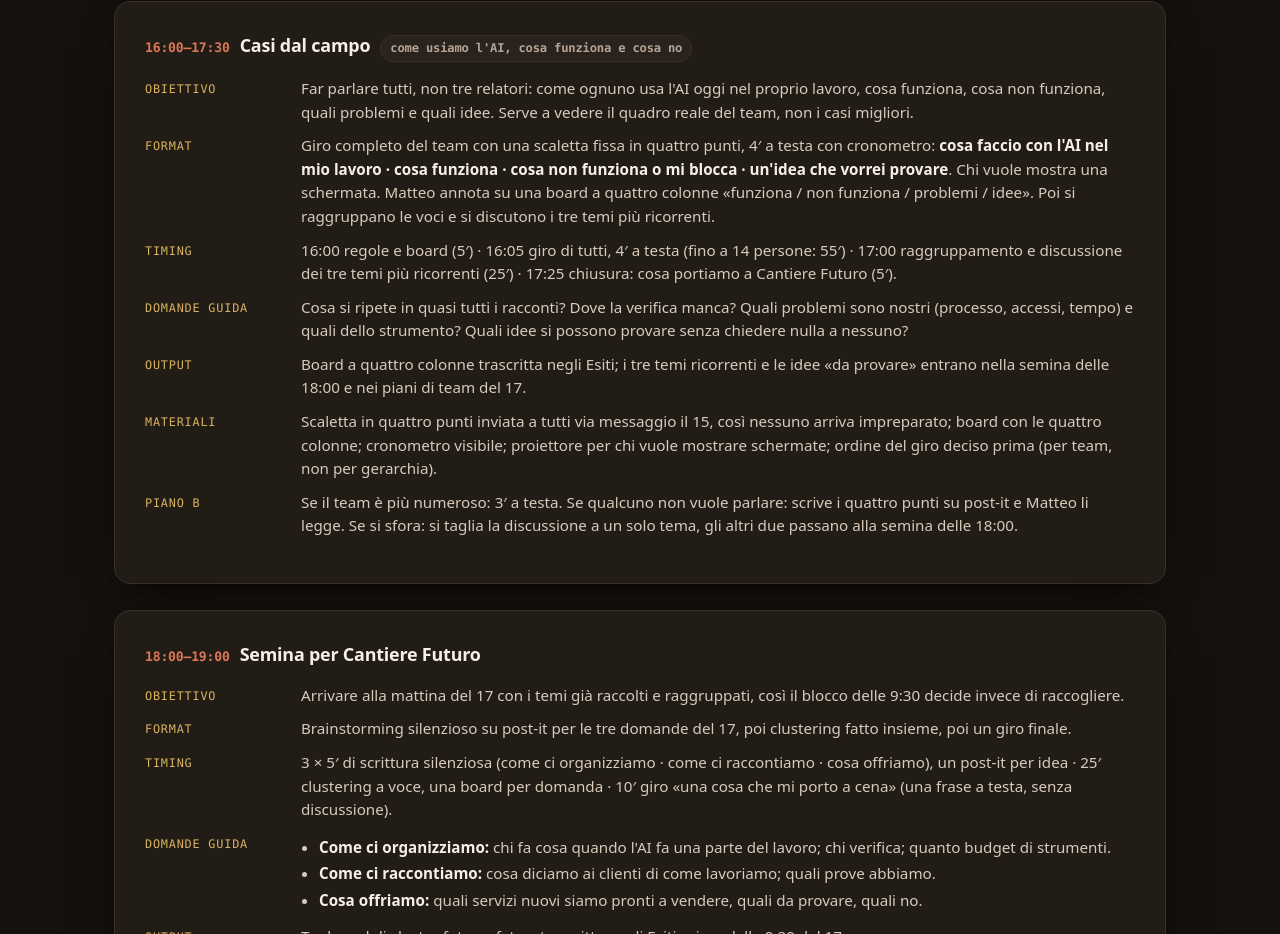
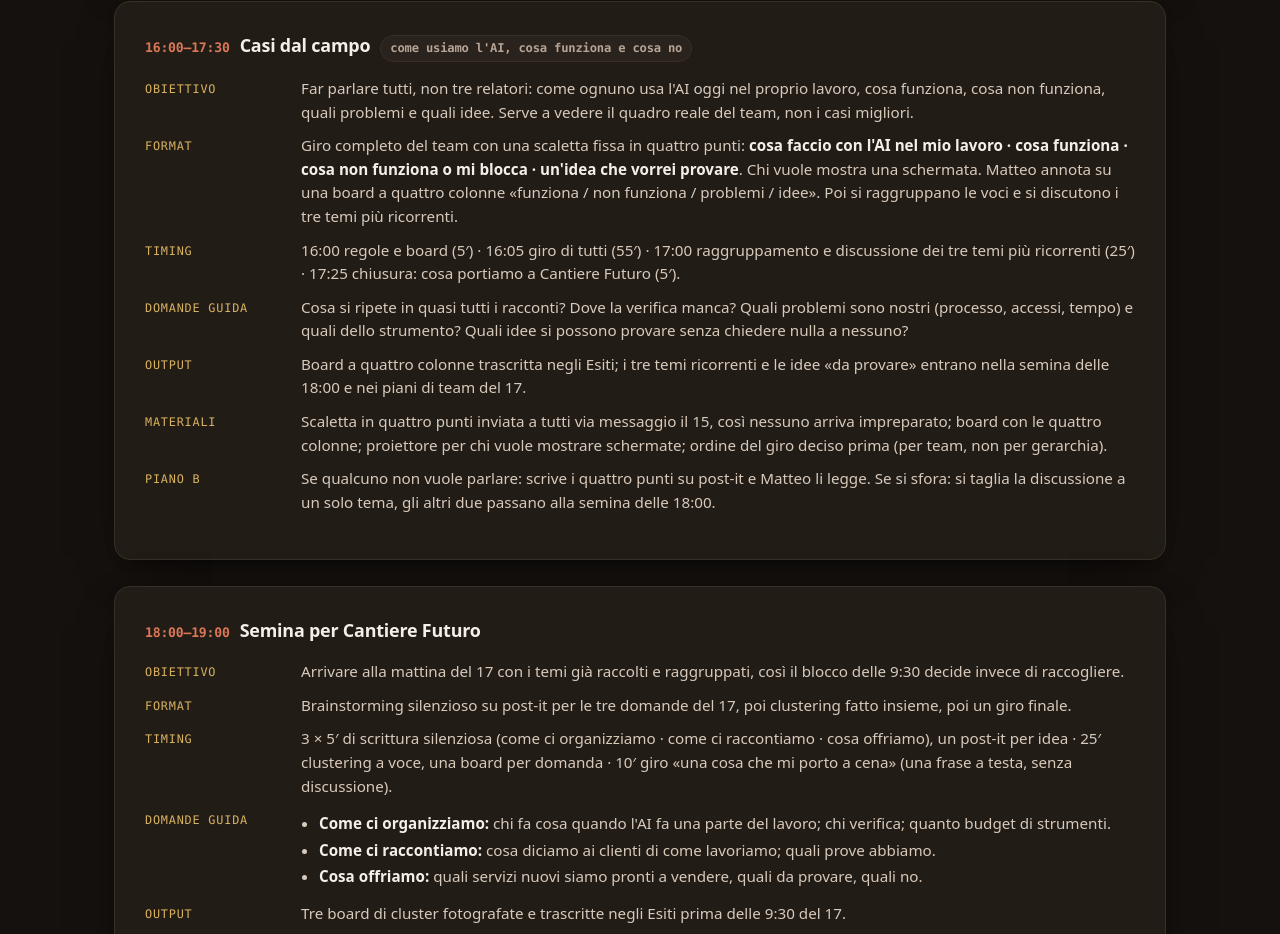
Before and after one commit to matteoscurati/cc-claude-course, a plain HTML site: page sessioni/2026-09-16-17/index.html in a window 1280 px wide. Shown: the part 2590-3524 px from the top of the page. Drawn offline with Linux system fonts and the light colour scheme.

Commit message:
Casi dal campo: toglie il tempo fisso a testa e il cronometro
Co-Authored-By: Claude Fable 5.1 <noreply@anthropic.com>
Claude-Session: https://claude.ai/code/session_01QvH9oCDRdxRe9u9su8Luqj

```diff
--- a/sessioni/2026-09-16-17/index.html
+++ b/sessioni/2026-09-16-17/index.html
@@ -126,12 +126,12 @@
           <h3><span class="when">16:00–17:30</span> Casi dal campo <span class="pill">come usiamo l'AI, cosa funziona e cosa no</span></h3>
           <dl class="fields">
             <dt>Obiettivo</dt><dd>Far parlare tutti, non tre relatori: come ognuno usa l'AI oggi nel proprio lavoro, cosa funziona, cosa non funziona, quali problemi e quali idee. Serve a vedere il quadro reale del team, non i casi migliori.</dd>
-            <dt>Format</dt><dd>Giro completo del team con una scaletta fissa in quattro punti, 4′ a testa con cronometro: <strong>cosa faccio con l'AI nel mio lavoro · cosa funziona · cosa non funziona o mi blocca · un'idea che vorrei provare</strong>. Chi vuole mostra una schermata. Matteo annota su una board a quattro colonne «funziona / non funziona / problemi / idee». Poi si raggruppano le voci e si discutono i tre temi più ricorrenti.</dd>
-            <dt>Timing</dt><dd>16:00 regole e board (5′) · 16:05 giro di tutti, 4′ a testa (fino a 14 persone: 55′) · 17:00 raggruppamento e discussione dei tre temi più ricorrenti (25′) · 17:25 chiusura: cosa portiamo a Cantiere Futuro (5′).</dd>
+            <dt>Format</dt><dd>Giro completo del team con una scaletta fissa in quattro punti: <strong>cosa faccio con l'AI nel mio lavoro · cosa funziona · cosa non funziona o mi blocca · un'idea che vorrei provare</strong>. Chi vuole mostra una schermata. Matteo annota su una board a quattro colonne «funziona / non funziona / problemi / idee». Poi si raggruppano le voci e si discutono i tre temi più ricorrenti.</dd>
+            <dt>Timing</dt><dd>16:00 regole e board (5′) · 16:05 giro di tutti (55′) · 17:00 raggruppamento e discussione dei tre temi più ricorrenti (25′) · 17:25 chiusura: cosa portiamo a Cantiere Futuro (5′).</dd>
             <dt>Domande guida</dt><dd>Cosa si ripete in quasi tutti i racconti? Dove la verifica manca? Quali problemi sono nostri (processo, accessi, tempo) e quali dello strumento? Quali idee si possono provare senza chiedere nulla a nessuno?</dd>
             <dt>Output</dt><dd>Board a quattro colonne trascritta negli Esiti; i tre temi ricorrenti e le idee «da provare» entrano nella semina delle 18:00 e nei piani di team del 17.</dd>
-            <dt>Materiali</dt><dd>Scaletta in quattro punti inviata a tutti via messaggio il 15, così nessuno arriva impreparato; board con le quattro colonne; cronometro visibile; proiettore per chi vuole mostrare schermate; ordine del giro deciso prima (per team, non per gerarchia).</dd>
-            <dt>Piano B</dt><dd>Se il team è più numeroso: 3′ a testa. Se qualcuno non vuole parlare: scrive i quattro punti su post-it e Matteo li legge. Se si sfora: si taglia la discussione a un solo tema, gli altri due passano alla semina delle 18:00.</dd>
+            <dt>Materiali</dt><dd>Scaletta in quattro punti inviata a tutti via messaggio il 15, così nessuno arriva impreparato; board con le quattro colonne; proiettore per chi vuole mostrare schermate; ordine del giro deciso prima (per team, non per gerarchia).</dd>
+            <dt>Piano B</dt><dd>Se qualcuno non vuole parlare: scrive i quattro punti su post-it e Matteo li legge. Se si sfora: si taglia la discussione a un solo tema, gli altri due passano alla semina delle 18:00.</dd>
           </dl>
         </div>
 
```
Also changed, not shown: 1 other file.
